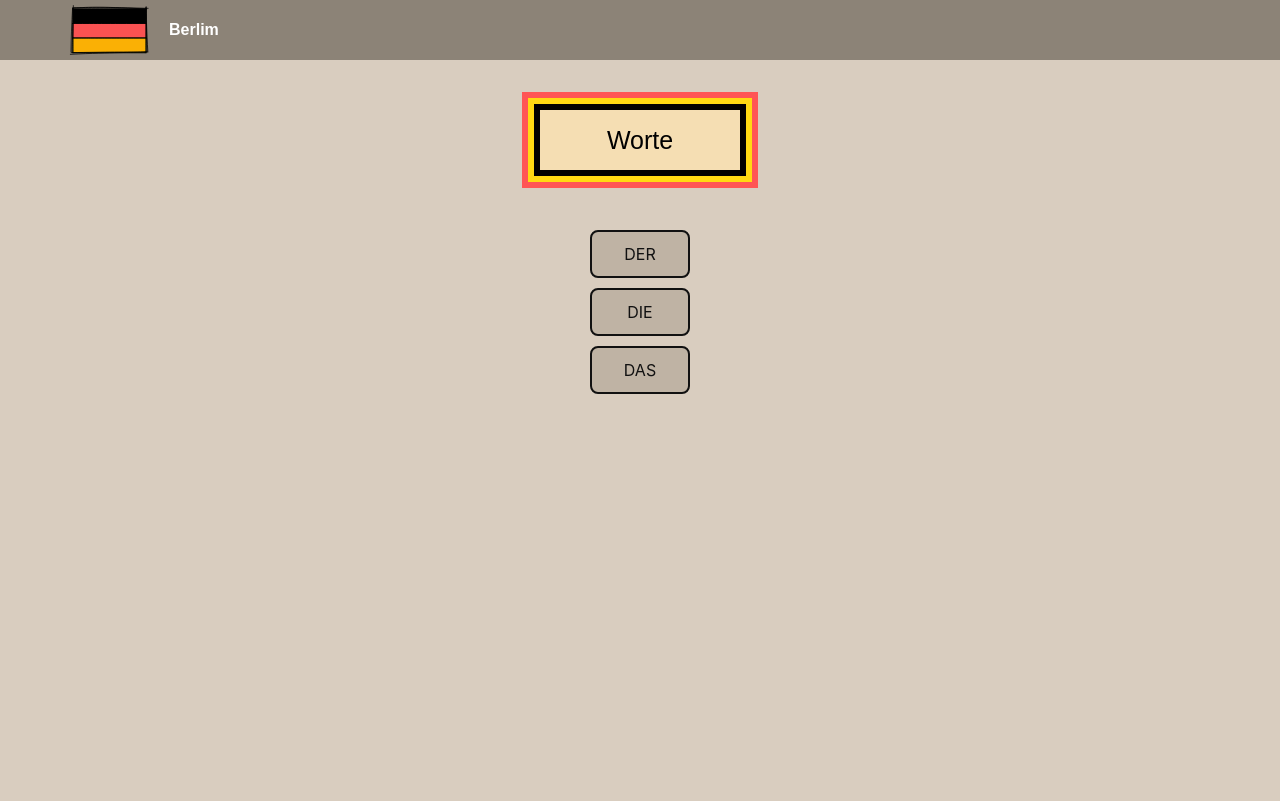
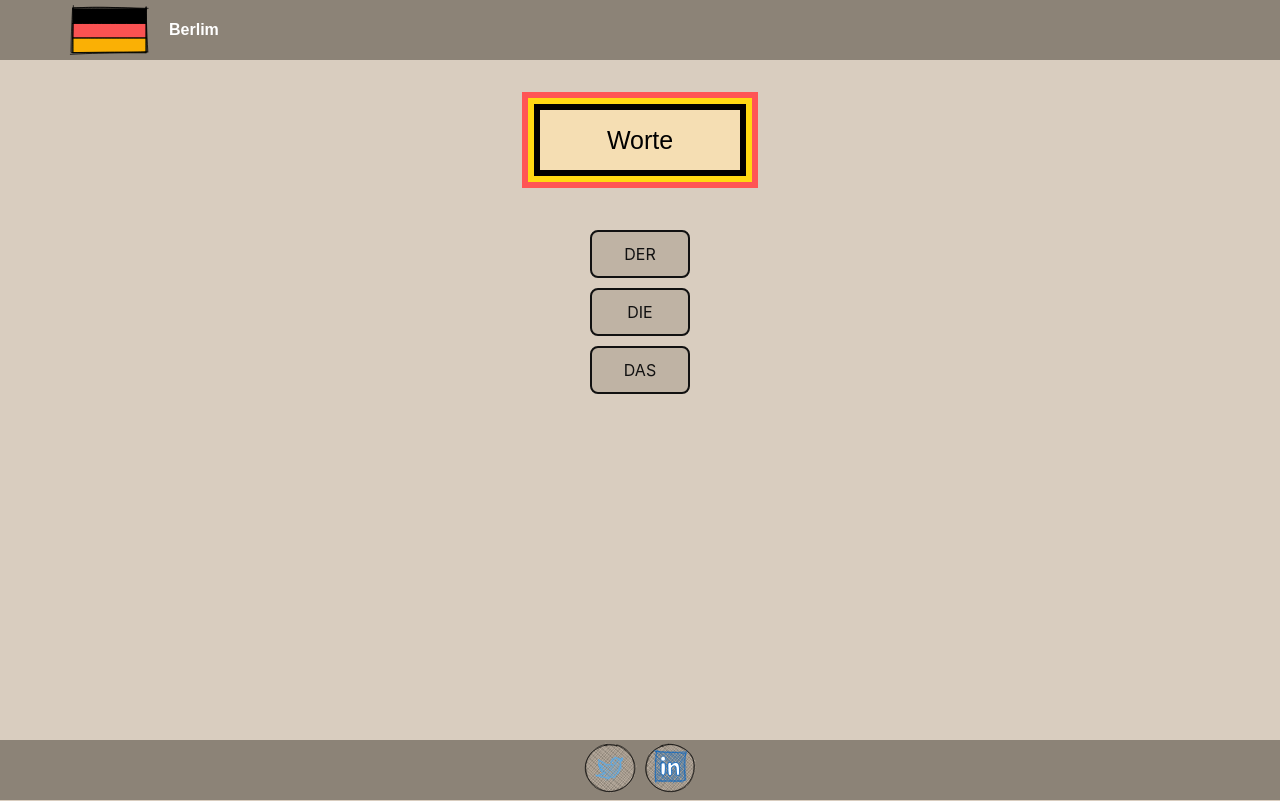
Before and after one commit to phllp/berlim-frontend, a Vue app: page / in a window 1280 px wide. Built offline with nearby package versions, Linux system fonts and the light colour scheme.

Commit message:
feat: create page footer

```diff
--- a/src/App.vue
+++ b/src/App.vue
@@ -2,6 +2,7 @@
   <div id="app">
     <PageHeader></PageHeader>
     <router-view path="$router.key"/>
+    <PageFooter></PageFooter>
   </div>
 </template>
 
@@ -9,11 +10,13 @@
 import './styles/global.css'
 import './styles/button.css'
 import PageHeader from './components/PageHeader.vue'
+import PageFooter from './components/PageFooter.vue'
 
 export default {
   name: 'App',
   components: {
-    PageHeader
+    PageHeader,
+    PageFooter
   }
 }
 </script>
--- /dev/null
+++ b/src/components/PageFooter.vue
@@ -0,0 +1,44 @@
+<template>
+
+  <footer>
+
+    <a href="">
+      <img src=""/>
+    </a>
+
+    <a target="blank" href="https://twitter.com/_phllp">
+      <img class="social-logo" src="../assets/twitter.svg"/>
+    </a>
+
+    <a target="blank" href="https://www.linkedin.com/in/felipe-rafael-beiger-095405201/">
+      <img class="social-logo" src="../assets/linkedin.svg"/>
+    </a>
+
+  </footer>
+
+</template>
+
+<script>
+
+  export default {
+    name: 'PageFooter'
+  }
+
+</script>
+
+<style scoped>
+
+  footer{
+    display: flex;
+    align-items: center;
+    justify-content: center;
+    width: 100%;
+    height: 60px;
+    background-color: var(--color-background-nav)
+  }
+
+  .social-logo{
+    width: 60px;
+  }
+
+</style>
```
Also changed, not shown: src/assets/linkedin.svg (added), src/assets/twitter.svg (added).
